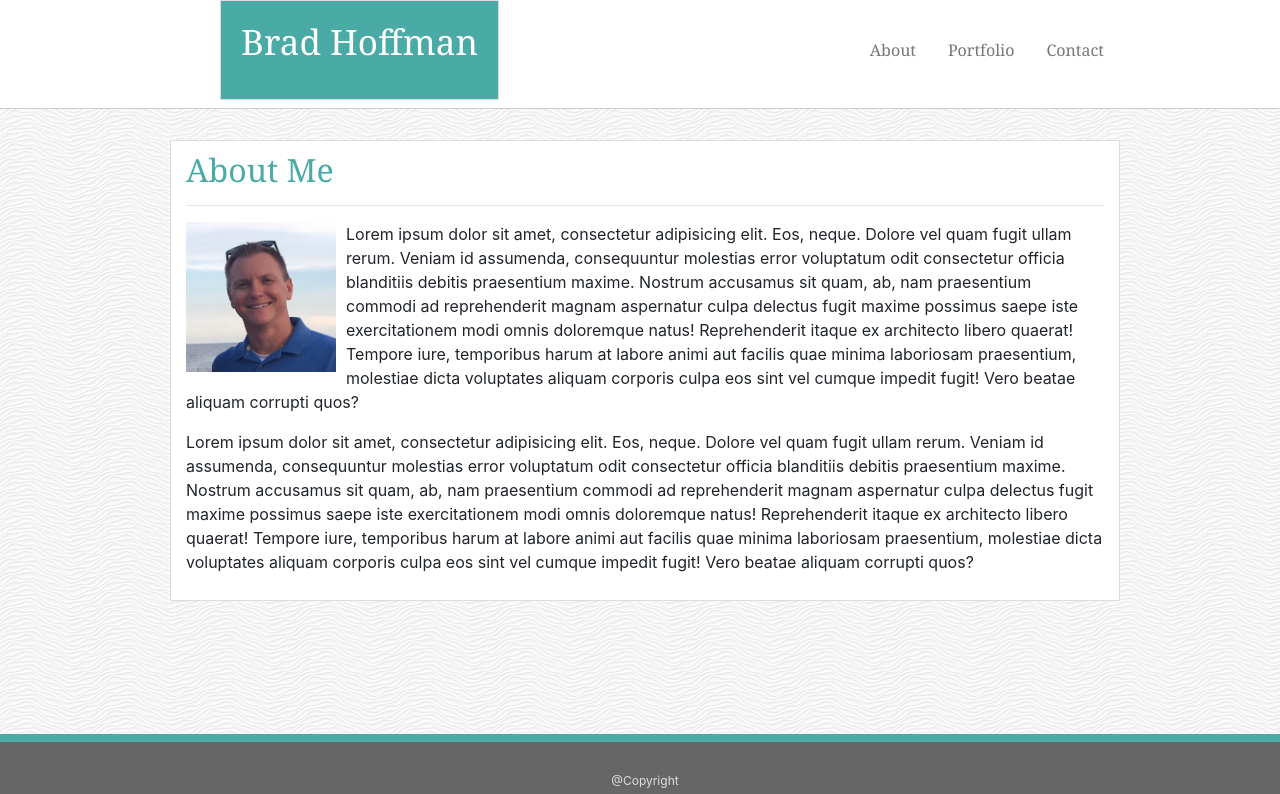
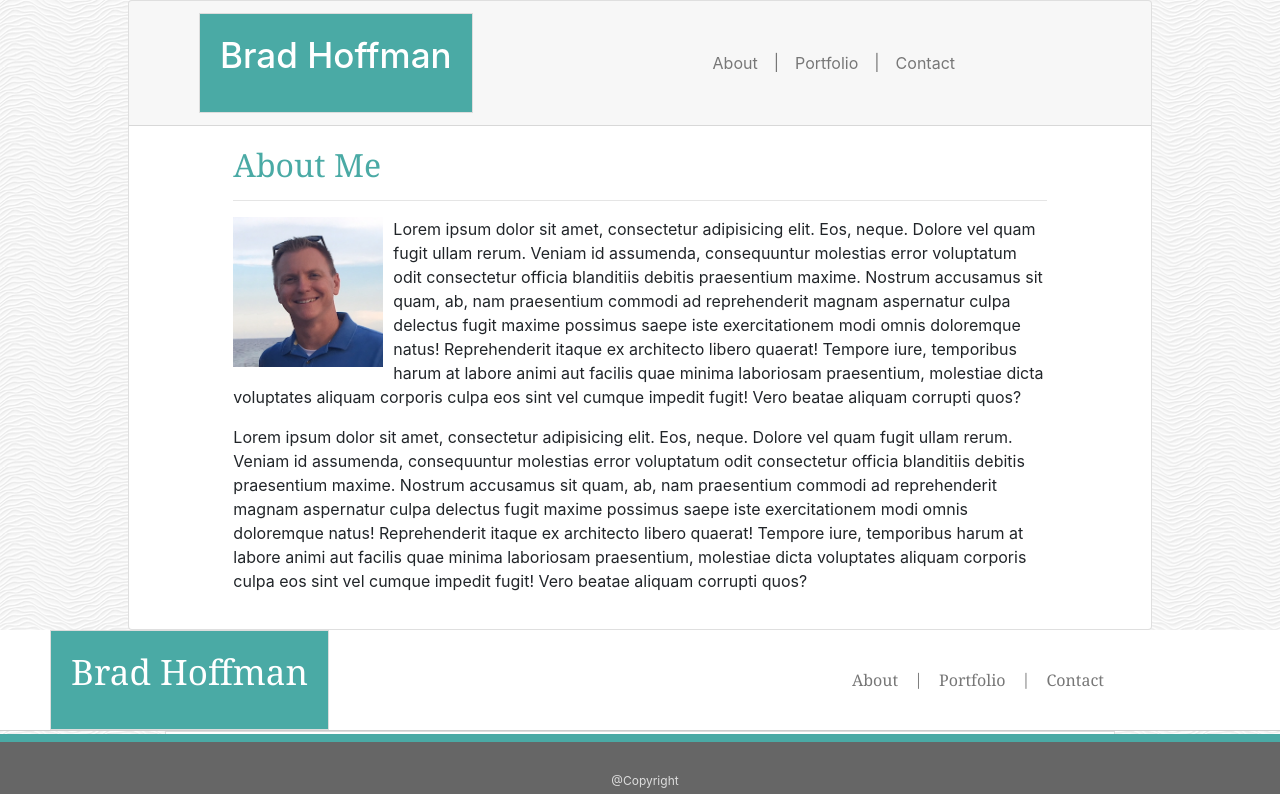
Before and after one commit to bkhoffman/Bootstrap-Portfolio, a plain HTML site: page index.html in a window 1280 px wide. Shown: the top 794 px of the page. Drawn offline with nearby package versions, Linux system fonts and the light colour scheme.

Commit message:
ds-store

```diff
--- a/assets/css/style.css
+++ b/assets/css/style.css
@@ -8,7 +8,6 @@ header{
   background-color: white;
   border-bottom:solid 1px #cccccc;
   overflow: auto;
-
 }
 
 body{
@@ -17,6 +16,12 @@ body{
   color: #777777;
   background-image: url(../images/white-waves.png);
 }
+
+.main-card{
+  margin-right: 10%;
+  margin-left: 10%;
+}
+
 
 .container{
   margin-bottom: 100px;
@@ -38,6 +43,10 @@ h1{
   margin-right: 160px;
   float: right;
 }
+#verts{
+  padding-top: 7px;
+  color: #777777;
+}
 
 .nav-link{
   color: #777777;
@@ -53,10 +62,10 @@ hr{
 }
 
 .wrapper{
-  width: 960px;
+  width: auto;
   height: auto;
   padding: 10px;
-  margin: 30px 0px 0px 100px;
+  margin: 0px;
   border: solid 1px;
   border-color: #dddddd;
   background-color: #ffffff;
@@ -69,7 +78,7 @@ hr{
   width: auto;
   height: 100px;
   padding: 20px;
-  margin-left: 220px;
+  margin-bottom: 0px;
   text-align: center;
   color: white;
   background-color: #4aaaa5
--- a/index.html
+++ b/index.html
@@ -5,20 +5,60 @@
   <title>Bootstrap Portfolio About</title>
   <link rel="stylesheet" type="text/css" href="assets/css/style.css">
   <link rel="stylesheet" href="https://maxcdn.bootstrapcdn.com/bootstrap/4.0.0/css/bootstrap.min.css">
+  <meta name="viewport" content="width=device-width, initial-scale=1.0">
 </head>
+ <!--below only uses bootstrap grid and cards-->
+<body>
+    <div class="main-card card">
+        <div class="header-card card-header">
+            <h1 id="name">Brad Hoffman</h1>
+            <ul class="nav justify-content-end">
+              <li class="nav-item">
+                <a class="nav-link active" href="https://bkhoffman.github.io/Bootstrap-Portfolio">About</a>
+              </li>
+              <li id="verts">|</li>
+              <li class="nav-item">
+                <a class="nav-link" href="https://bkhoffman.github.io/Bootstrap-Portfolio/portfolio">Portfolio</a>
+              </li>
+              <li id="verts">|</li>
+              <li class="nav-item">
+                <a class="nav-link" href="https://bkhoffman.github.io/Bootstrap-Portfolio/contact">Contact</a>
+              </li>
+            </ul>
+        </div>
+        <div class="card-body">
+            <div class="row">
+                <div class="col-md-1"></div>
+                <div class="col-md-10">
+                  <h2 class="title">About Me</h2>
+                  <hr>
+                  <img id="about-image" src="assets/images/avatar.png" alt="About Me Picture">
+                  <p>Lorem ipsum dolor sit amet, consectetur adipisicing elit. Eos, neque. Dolore vel quam fugit ullam rerum. Veniam id assumenda, consequuntur molestias error voluptatum odit consectetur officia blanditiis debitis praesentium maxime.
+                  Nostrum accusamus sit quam, ab, nam praesentium commodi ad reprehenderit magnam aspernatur culpa delectus fugit maxime possimus saepe iste exercitationem modi omnis doloremque natus! Reprehenderit itaque ex architecto libero quaerat!
+                  Tempore iure, temporibus harum at labore animi aut facilis quae minima laboriosam praesentium, molestiae dicta voluptates aliquam corporis culpa eos sint vel cumque impedit fugit! Vero beatae aliquam corrupti quos?</p>
+                  <p>Lorem ipsum dolor sit amet, consectetur adipisicing elit. Eos, neque. Dolore vel quam fugit ullam rerum. Veniam id assumenda, consequuntur molestias error voluptatum odit consectetur officia blanditiis debitis praesentium maxime.
+                  Nostrum accusamus sit quam, ab, nam praesentium commodi ad reprehenderit magnam aspernatur culpa delectus fugit maxime possimus saepe iste exercitationem modi omnis doloremque natus! Reprehenderit itaque ex architecto libero quaerat!
+                  Tempore iure, temporibus harum at labore animi aut facilis quae minima laboriosam praesentium, molestiae dicta voluptates aliquam corporis culpa eos sint vel cumque impedit fugit! Vero beatae aliquam corrupti quos?</p>
+                </div>
+                <div class="col-md-1"></div>
+              </div>
+        </div>
+      </div>
 
-<body>
+      <!--below only uses bootstrap grid-->
     <header>
         <h1 id="name">Brad Hoffman</h1>
-        <ul class="nav justify-content-end">
+        <ul class="nav justify-content-end ">
           <li class="nav-item">
-            <a class="nav-link active" href="https://bkhoffman.github.io/Bootstrap-Portfolio">About</a>
+            <a class="  nav-link active" href="https://bkhoffman.github.io/Bootstrap-Portfolio">About</a>
           </li>
+          <li id="verts">|</li>
           <li class="nav-item">
-            <a class="nav-link" href="https://bkhoffman.github.io/Bootstrap-Portfolio/portfolio">Portfolio</a>
+            <a class=" nav-link" href="https://bkhoffman.github.io/Bootstrap-Portfolio/portfolio">Portfolio</a>
           </li>
+          <li id="verts">|</li>
           <li class="nav-item">
-            <a class="nav-link" href="https://bkhoffman.github.io/Bootstrap-Portfolio/contact">Contact</a>
+            <a class=" nav-link" href="https://bkhoffman.github.io/Bootstrap-Portfolio/contact">Contact</a>
           </li>
         </ul>
     </header>
```
Also changed, not shown: 1 other file.
